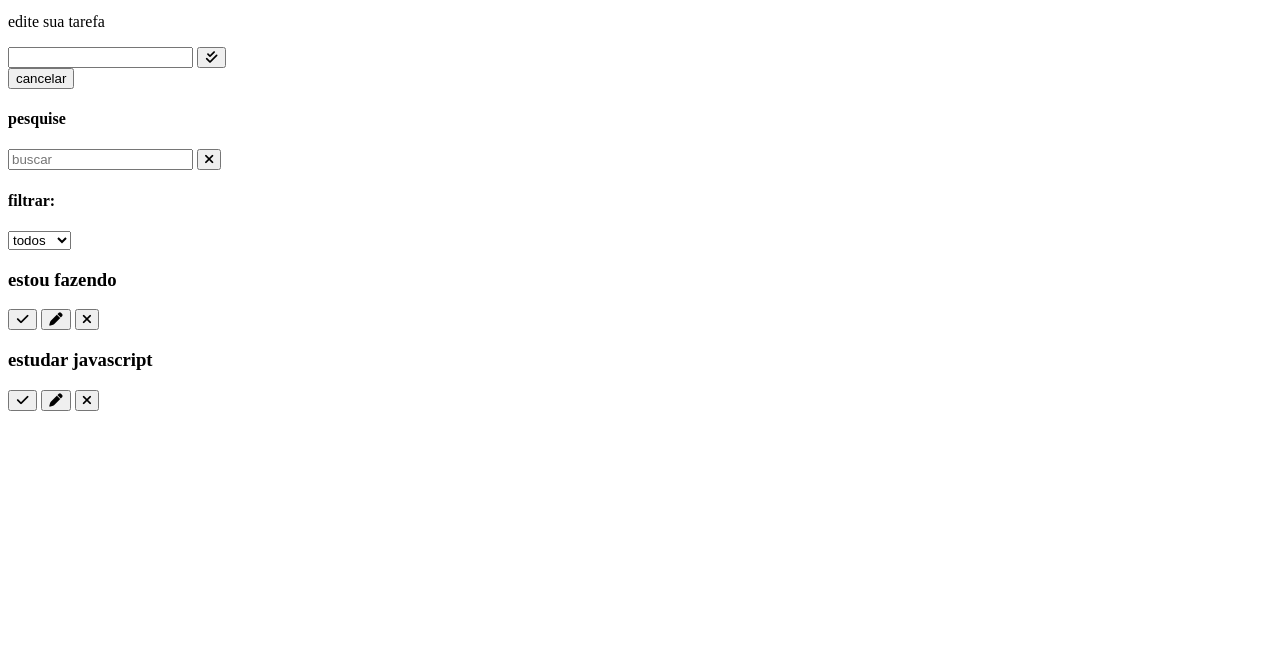
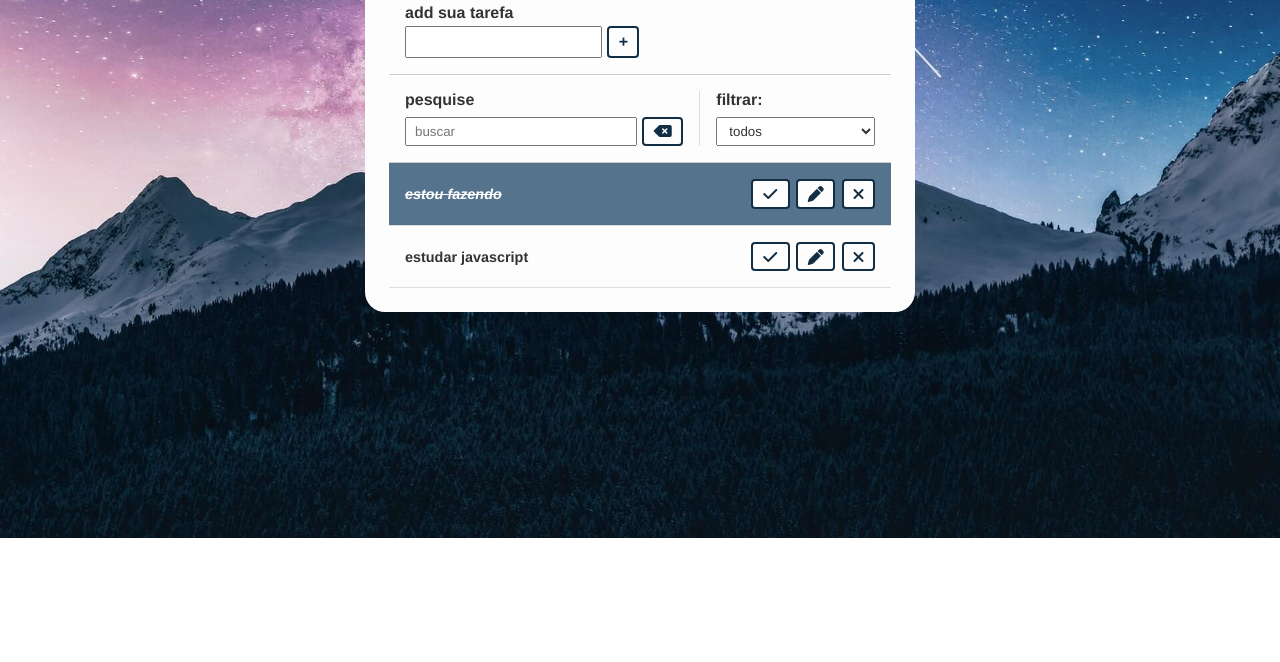
Before and after one commit to rvrsouza007/MyToDoList, a website: page index.html in a window 1280 px wide. Shown: the part 138-800 px from the top of the page. Drawn offline with Linux system fonts and the light colour scheme.

Commit message:
css feito

```diff
--- a/index.html
+++ b/index.html
@@ -23,7 +23,7 @@
                 </button>
             </div>
         </form>
-        <form id="edit-form" class="">
+        <form id="edit-form" class="hide">
             <p>edite sua tarefa</p>
             <div class="form-control">
                 <input type="text" id="edit-input">
@@ -36,12 +36,12 @@
             </button>
         </form>
         <div id="toolbar">
-            <div class="search">
+            <div id="search">
                 <h4>pesquise</h4>
                 <form >
                     <input type="text" id="search-input" placeholder="buscar">
                     <button id="erase-button">
-                        <i class="fa-solid fa-xmark"></i>
+                        <i class="fa-solid fa-delete-left"></i>
                     </button>
                 </form>
             </div>
@@ -55,7 +55,7 @@
             </div>
         </div>
         <div id="todo-list">
-            <div class="todo">
+            <div class="todo done">
                 <h3>estou fazendo</h3>
                 <button class="finish-todo">
                     <i class="fa-solid fa-check"></i>
--- a/public/css/script.css
+++ b/public/css/script.css
@@ -0,0 +1,172 @@
+/* geral */
+* {
+    padding: 0;
+    margin: 0;
+    font-family: helvetica;
+    color: #333;
+    box-sizing: border-box;
+}
+
+body::-webkit-scrollbar {
+    width: 12px;
+}
+
+body::-webkit-scrollbar-track {
+    background: #112e45;
+}
+
+body::-webkit-scrollbar-thumb {
+    background-color: #fdfdfd;
+    border-radius: 25px;
+    border: 4px solid #112e45;
+}
+
+body {
+    background-image: url("../img/bg.jpg");
+    background-repeat: no-repeat;
+    background-position: center;
+    background-size: cover;
+}
+
+button {
+    background-color: #fdfdfd;
+    color: #112e45;
+    border: 2px solid #112e45;
+    border-radius: 4px;
+    padding: 0.3rem 0.6rem;
+    font-size: 1rem;
+    cursor: pointer;
+    display: flex;
+    justify-content: center;
+    align-items: center;
+    transition: 0.4s;
+}
+
+button:hover {
+    background-color: #112e45;
+    color: #fdfdfd;
+}
+
+button:hover>i {
+    color: #fdfdfd;
+}
+
+button i {
+    color: #112e45;
+    font-weight: bold;
+    pointer-events: none;
+}
+
+input,
+select {
+    padding: 0.25rem 0.5rem;
+}
+
+.hide {
+    display: none;
+}
+
+/* todo header */
+.todo-container {
+    max-width: 550px;
+    margin: 3rem auto 3rem;
+    background-color: #fdfdfd;
+    padding: 1.5rem;
+    border-radius: 20px;
+}
+
+.todo-container header {
+    text-align: center;
+    padding: 0 1rem 1rem;
+    border-bottom: 1px solid #ccc;
+}
+
+/* todo form */
+#todo-form, #edit-form {
+    padding: 1rem;
+    border-bottom: 1px solid #ccc;
+}
+
+#todo-form p, #todo-edit p {
+    margin-bottom: 0.25rem;
+    font-weight: bold;
+}
+
+.form-control {
+    display: flex;
+}
+
+.form-control input {
+    margin-right: 0.3rem;
+}
+
+#cancel-edit-btn {
+    margin-top: 1rem;
+}
+
+/* todo toobar */
+#toolbar {
+    padding: 1rem;
+    border-bottom: 1px solid #ccc;
+    display: flex;
+}
+
+#toolbar h4 {
+    margin-bottom: 0.5rem;
+}
+
+#search {
+    border-right: 1px solid #ddd;
+    padding-right: 1rem;
+    margin-right: 1rem;
+    width: 65%;
+    display: flex;
+    flex-direction: column;
+}
+
+#search form {
+    display: flex;
+}
+
+#search input {
+    width: 100%;
+    margin-right: 0.3rem;
+}
+
+#filter {
+    width: 35%;
+    display: flex;
+    flex-direction: column;
+}
+
+#filter select {
+    flex: 1;
+}
+
+/* list todo */
+.todo {
+    display: flex;
+    justify-content: space-around;
+    align-items: center;
+    padding: 1rem;
+    border-bottom: 1px solid #ddd;
+    transition: 0.3s;
+}
+.todo h3 {
+    flex: 1;
+    font-size: 0.9rem;
+}
+
+.todo button {
+    margin-left: 0.4rem;
+}
+
+.done {
+    background-color: #55738d;
+}
+
+.done h3 {
+    color: #fff;
+    text-decoration: line-through;
+    font-style: italic;
+}
```
